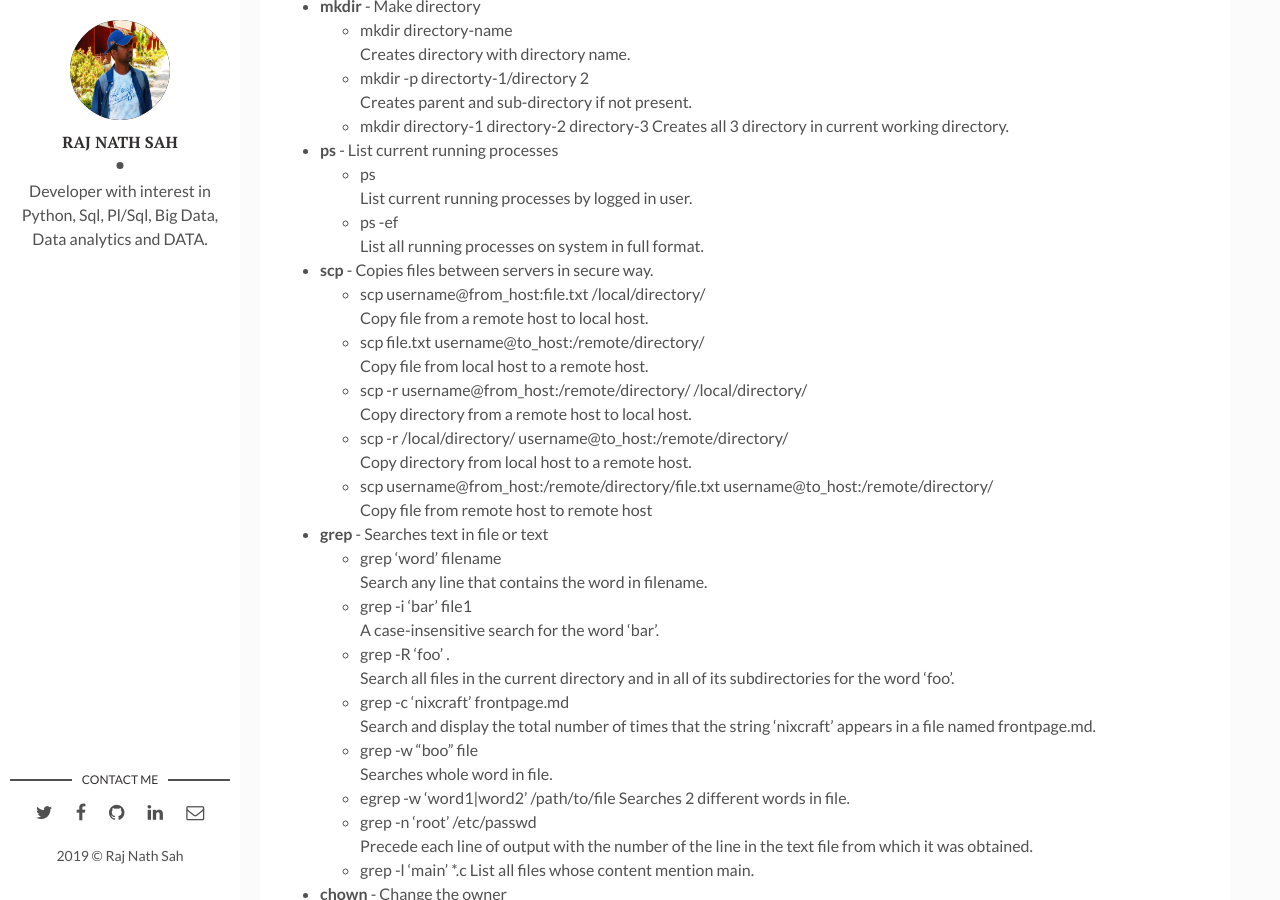
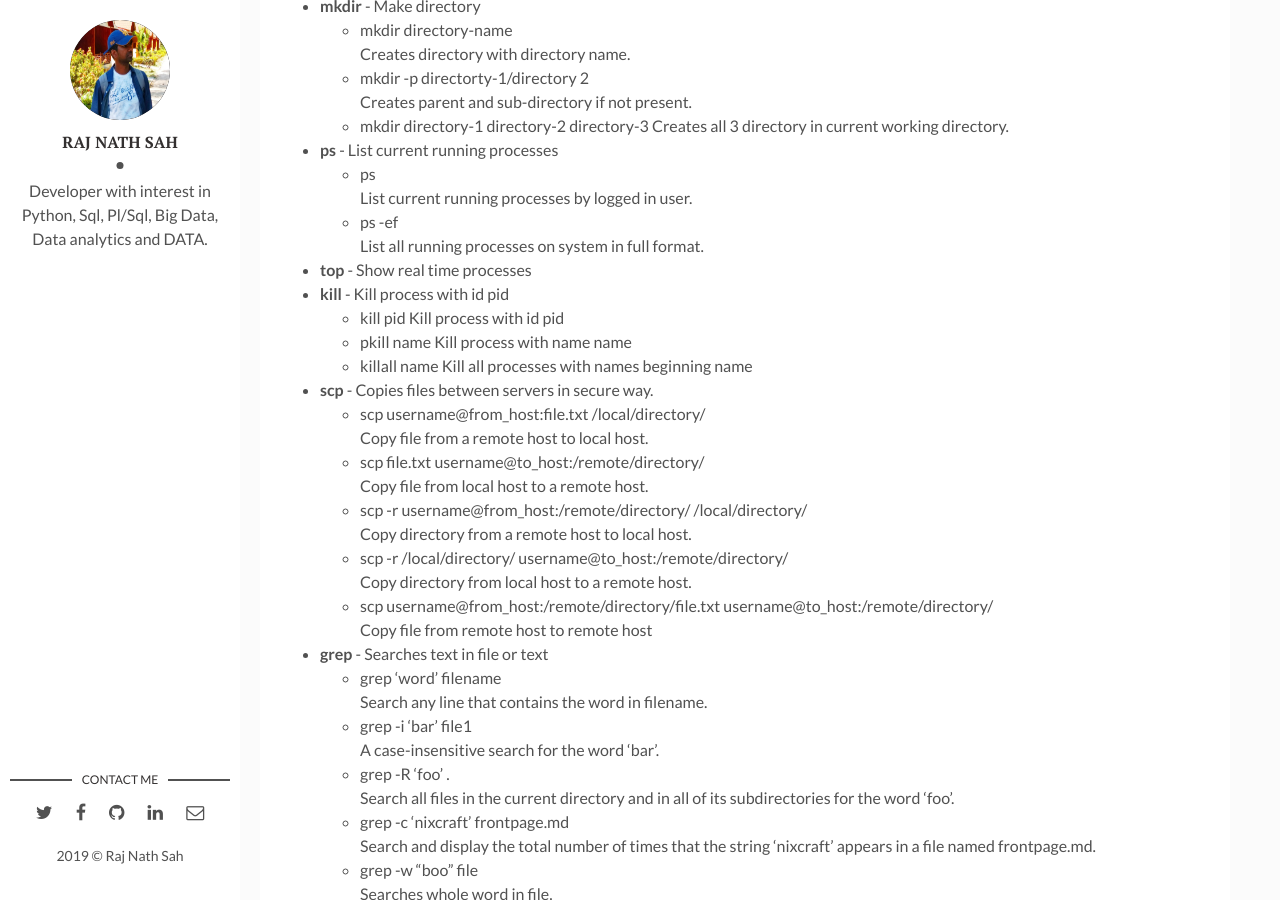
Before and after one commit to rajnathsah/rajnathsah.github.io, a Jekyll site: the page built from _posts/2019-11-27-shell-script-linux-command.md, in a window 1280 px wide and 900 px high, scrolled down 1480 px. Built offline with Jekyll 4.4.1, drawn with Linux system fonts in a browser that asks for light colours; comment, search, counter and statistics services are not loaded.

Commit message:
Update 2019-11-27-shell-script-linux-command.md

```diff
--- a/_posts/2019-11-27-shell-script-linux-command.md
+++ b/_posts/2019-11-27-shell-script-linux-command.md
@@ -73,6 +73,11 @@ Set of common useful linux command with basic description and usage.
   List current running processes by logged in user.
   * ps -ef
   List all running processes on system in full format.
+* **top** - Show real time processes
+* **kill** - Kill process with id pid
+  * kill pid Kill process with id pid
+  * pkill name Kill process with name name
+  * killall name Kill all processes with names beginning name
 * **scp** - Copies files between servers in secure way.
   * scp username@from_host:file.txt /local/directory/
   Copy file from a remote host to local host.
```
